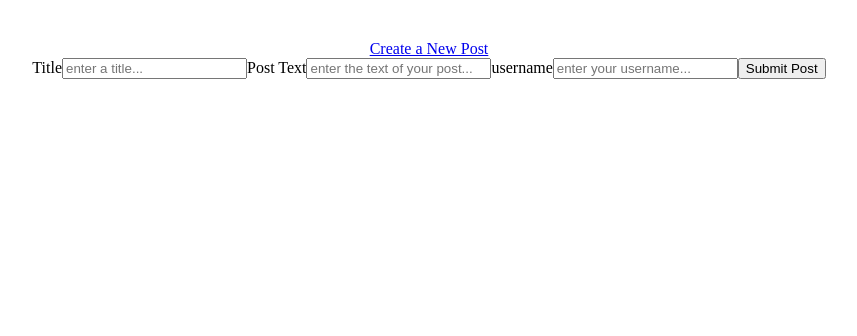
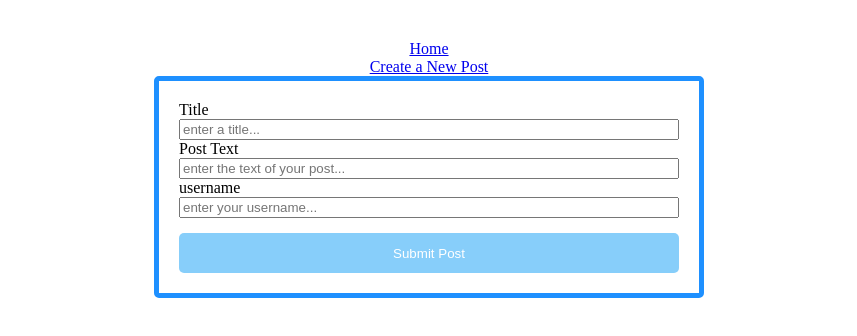
Before and after one commit to enPlace/mysql-react-social-media, a React (Create React App) app in the folder client/: page /createpost in a window 1280 px wide. Shown: the top 336 px of the page, without its empty margins (211-1068 px from the left). Built offline with nearby package versions, Linux system fonts and the light colour scheme; the HTML template or start-up script is replaced by a standard one.

Commit message:
Add styling

```diff
--- a/client/src/App.css
+++ b/client/src/App.css
@@ -55,3 +55,50 @@
   border-bottom-left-radius: 10px;
   border-bottom-right-radius: 10px;
 }
+
+.createPost {
+  font-family: Arial, Helvetica, sans-serif;
+  width: 100vw;
+  height: 70vh;
+  display: flex;
+  justify-content: center;
+  align-items: center;
+}
+.formContainer {
+  display: flex;
+  flex-direction: column;
+  justify-content: center;
+  width: 500px;
+  height: auto;
+  padding: 20px;
+  border: 5px solid dodgerblue;
+  border-radius: 5px;
+}
+
+.formContainer #inputCreatePost {
+  height: 40px;
+  margin-top: 10px;
+  margin-bottom: 10px;
+  border: 2px solid grey;
+  border-radius: 5px;
+  padding-left: 10px;
+  font-size: 20px;
+}
+
+.formContainer button {
+  margin-top: 15px;
+  height: 40px;
+  border: none;
+  background-color: lightskyblue;
+  border-radius: 5px;
+  color: white;
+}
+
+.formContainer button:hover {
+  cursor: pointer;
+  background-color: dodgerblue;
+}
+
+span {
+  color: red;
+}
--- a/client/src/App.js
+++ b/client/src/App.js
@@ -6,6 +6,7 @@
   return (
     <div className="App">
       <Router>
+        <Link to="/">Home</Link>
         <Link to="/createpost">Create a New Post</Link>
         <Switch>
           <Route exact path="/">
--- a/client/src/pages/CreatePost.js
+++ b/client/src/pages/CreatePost.js
@@ -36,7 +36,7 @@
         onSubmit={onSubmit}
         validationSchema={validationSchema}
       >
-        <Form>
+        <Form className="formContainer">
           <label htmlFor="title">Title</label>
           <ErrorMessage name="title" component="span" />
           <Field
```
